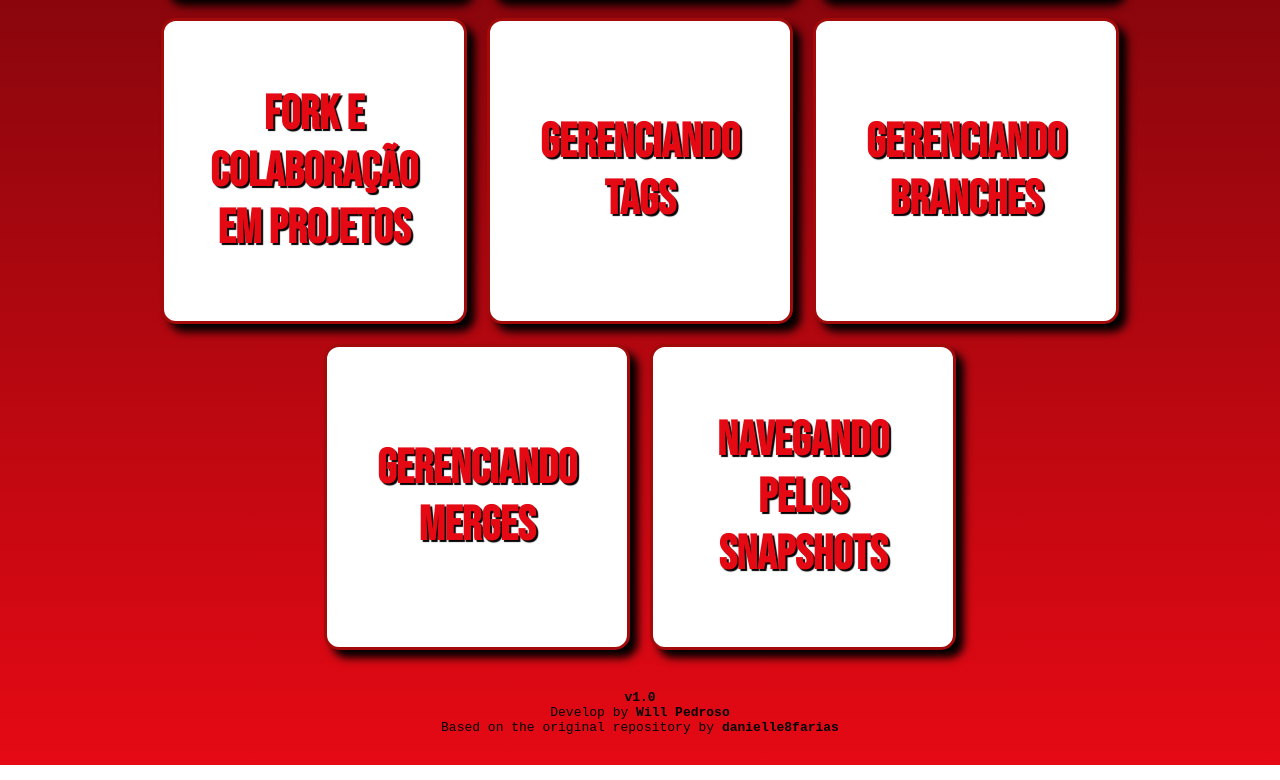
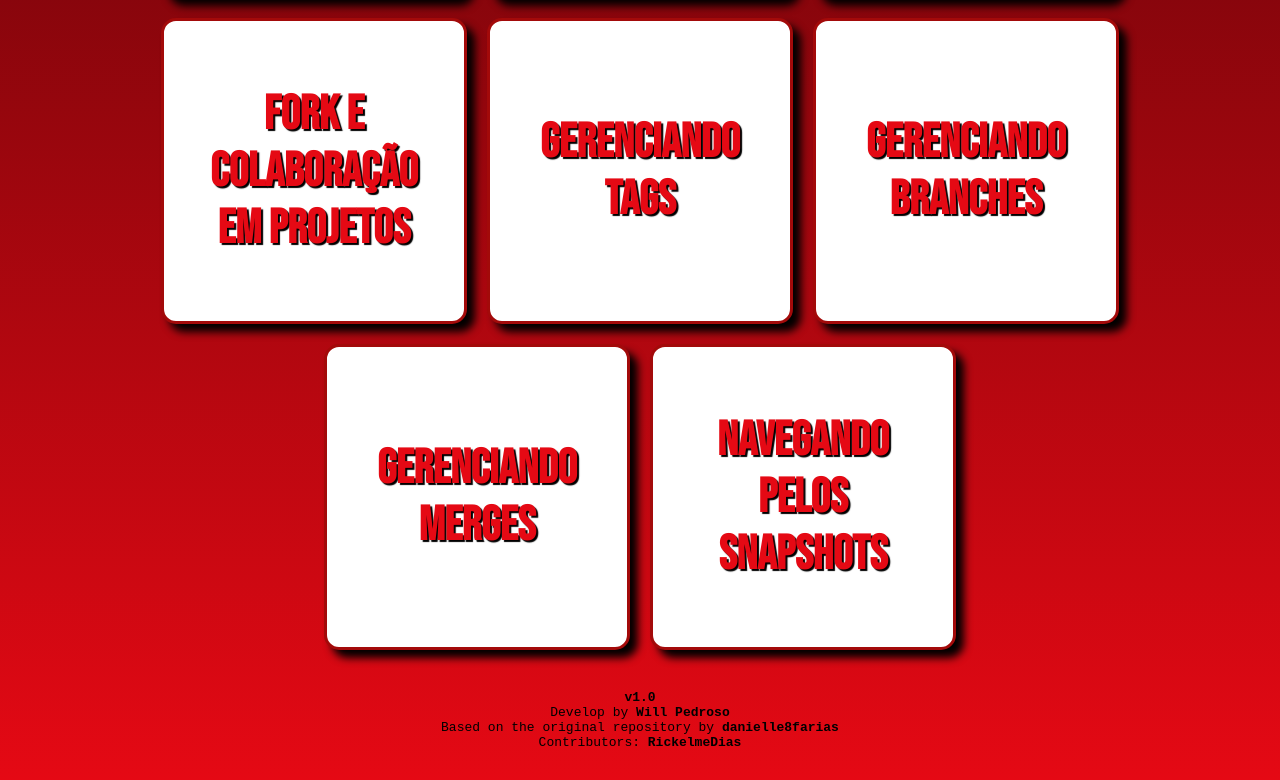
Before and after one commit to willypedroso/gitflix, a React (Create React App) app: page / in a window 1280 px wide. Shown: the part 1158-1938 px from the top of the page. Built offline with nearby package versions, Linux system fonts and the light colour scheme.

Commit message:
add contributors

```diff
--- a/src/App.jsx
+++ b/src/App.jsx
@@ -15,6 +15,7 @@ export const App = () => {
                 <p><strong>v1.0</strong></p>
                 <p>Develop by <a href="https://github.com/willypedroso" rel="noopener noreferrer" target="_blank">Will Pedroso</a></p>
                 <p>Based on the original repository by <a href="https://dev.to/danielle8farias/series/5484" rel="noopener noreferrer" target="_blank">danielle8farias</a></p>
+                <p>Contributors: <a href="https://github.com/RickelmeDias" rel="noopener noreferrer" target="_blank">RickelmeDias</a></p>
             </footer>
 </div>
     )
```
